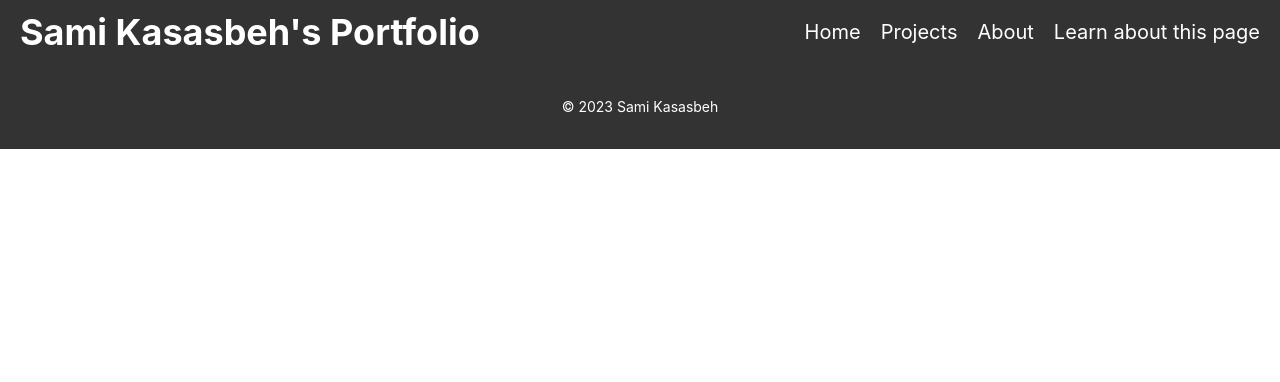
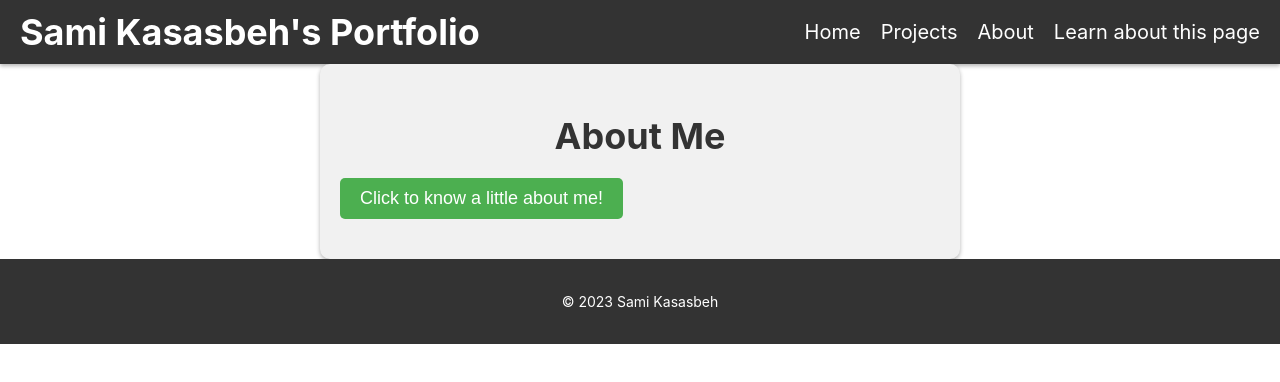
Before and after one commit to samikasasbeh/AI-projects-python-, a React (Create React App) app in the folder my-app/: page /navabout/aboutme in a window 1280 px wide. Shown: the top 382 px of the page. Built offline with nearby package versions, Linux system fonts and the light colour scheme.

Commit message:
fixing the about me and assigning to the about page

```diff
--- a/my-app/src/App.js
+++ b/my-app/src/App.js
@@ -16,7 +16,9 @@ function App() {
             <Link to="/navaboutporto/portofolio">Learn about this page</Link>
           </nav>
         </header>
-
+        <Routes>
+          <Route path="/navabout/aboutme" element={<About />} />
+        </Routes>
         <footer>
           <p>© 2023 Sami Kasasbeh</p>
         </footer>
--- a/my-app/src/navabout/aboutme.js
+++ b/my-app/src/navabout/aboutme.js
@@ -1,5 +1,7 @@
 import React from "react";
 import AboutMe from "./contentsaboutme";
+import { BrowserRouter as Router, Routes, Route, Link } from 'react-router-dom';
+import App from "../App";
 function About(){
     return(
         <Routes>
```
